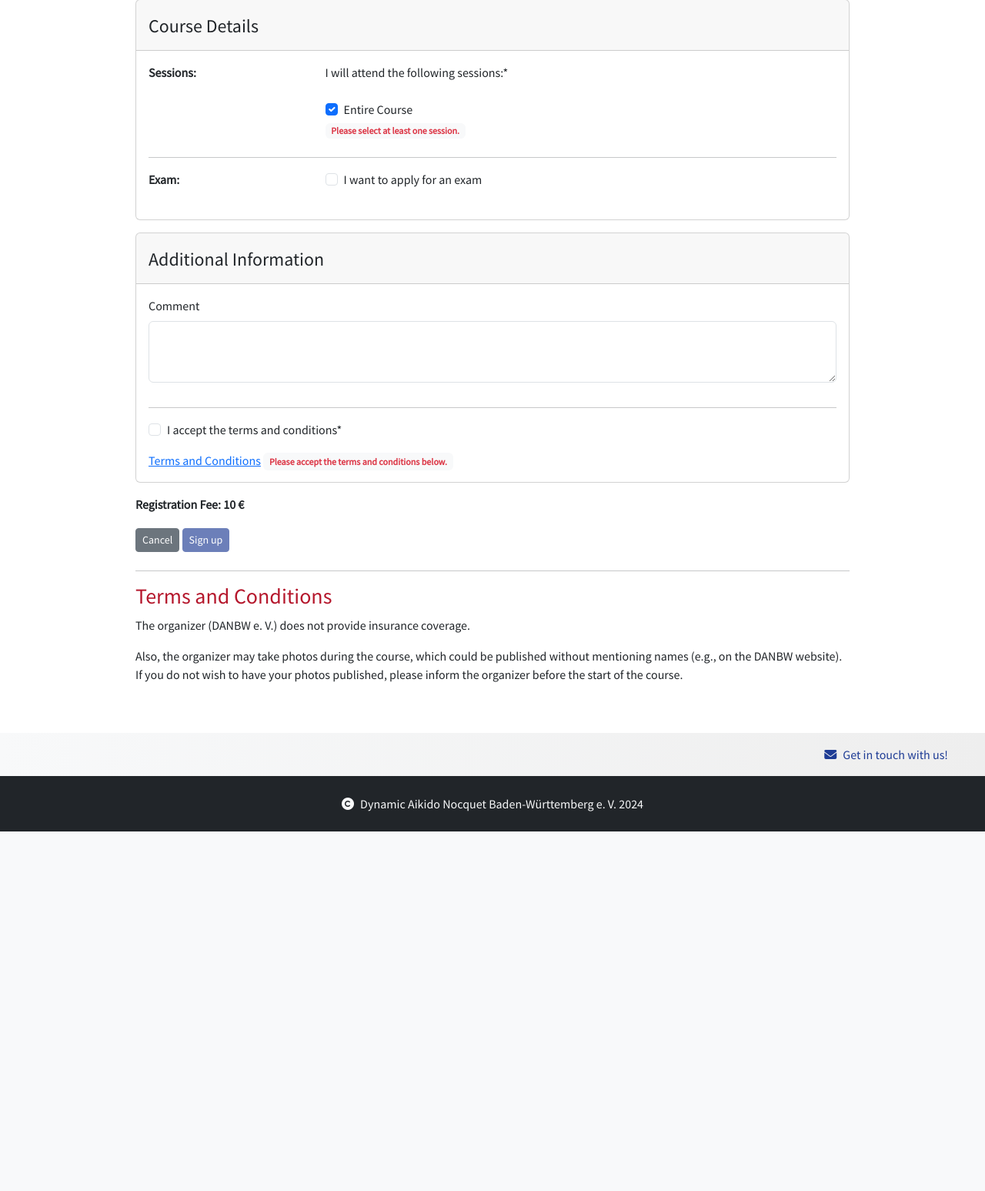
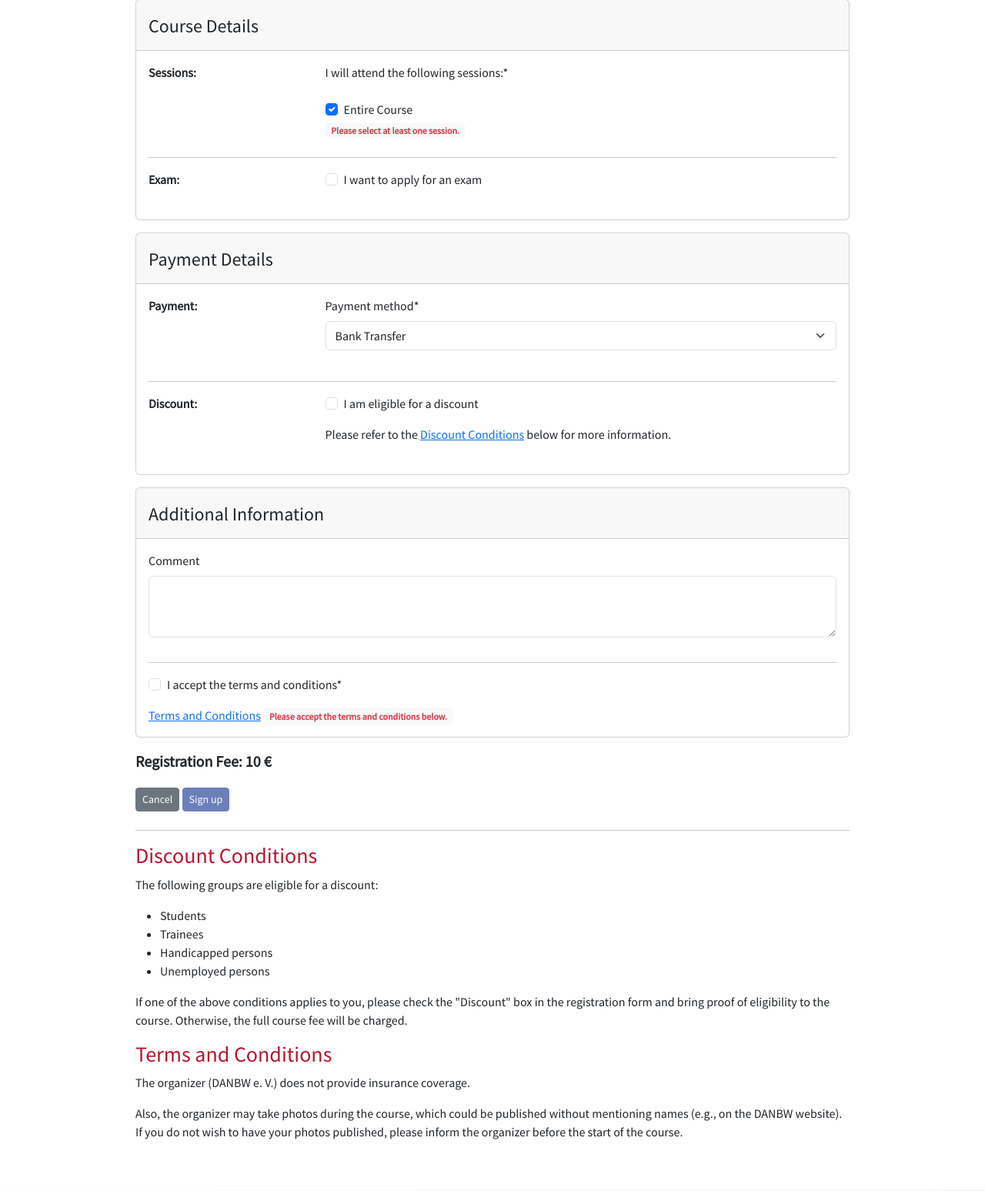
Before and after one commit to nacht-falter/aikido-course-website-django, a Django app: a page that uses templates/register_course.html in a window 1280 px wide. Shown: the part 863-2410 px from the top of the page at 77% size. Before the commit the page ends 1943 px from the top, so only its background shows below. Run offline with Django 3.2, Linux system fonts and the light colour scheme; tables that the repository leaves empty hold one stand-in row (values such as "Sample post"); data that the repository does not hold is empty; some libraries are stand-ins or nearby versions.

Commit message:
Add discount and payment methods to course registrations
Adjust models, forms and views to handle discounts and payment methods
for course registrations, including different fees for cash payments
and bank transfers.

Update admin interface to show the new fields.

Update registration_form.js to handle the new fields.

```diff
--- a/course_registration/forms.py
+++ b/course_registration/forms.py
@@ -30,13 +30,18 @@ class UserCourseRegistrationForm(forms.ModelForm):
     exam = forms.BooleanField(
         required=False, label="I want to apply for an exam")
 
+    discount = forms.BooleanField(
+        required=False, label="I am eligible for a discount")
+
     class Meta:
         model = UserCourseRegistration
         fields = [
             "selected_sessions",
             "exam",
+            "payment_method",
+            "discount",
+            "comment",
             "accept_terms",
-            "comment",
         ]
 
 
@@ -60,6 +65,9 @@ class GuestCourseRegistrationForm(forms.ModelForm):
     exam = forms.BooleanField(
         required=False, label="I want to apply for an exam")
 
+    discount = forms.BooleanField(
+            required=False, label="I am eligible for a discount")
+
     class Meta:
         model = GuestCourseRegistration
         fields = [
@@ -70,8 +78,10 @@ class GuestCourseRegistrationForm(forms.ModelForm):
             "dojo",
             "grade",
             "exam",
+            "payment_method",
+            "discount",
+            "comment",
             "accept_terms",
-            "comment",
         ]
 
 
--- a/course_registration/models.py
+++ b/course_registration/models.py
@@ -25,7 +25,17 @@ from django.utils.text import slugify
     ROKUDAN,
 ) = range(13)
 
+(
+    BANK,
+    CASH,
+) = range(2)
+
 PAYMENT_STATUS = ((0, "Unpaid"), (1, "Paid"))
+
+PAYMENT_METHODS = [
+    (BANK, "Bank Transfer"),
+    (CASH, "Cash"),
+]
 
 EXAM_GRADE_CHOICES = [
     (SIXTH_KYU, "7th Kyu ⚪️"),
@@ -58,6 +68,7 @@ DOJO_CHOICES = [
     ("AVF", "Aikido Verein Freiburg"),
     ("TVD", "Turnverein Denzlingen"),
 ]
+
 
 class Course(models.Model):
     """Represents a course a user can sign up for"""
@@ -103,6 +114,7 @@ class InternalCourse(Course):
     organizer = models.CharField(max_length=200, blank=True, default="DANBW")
     course_fee = models.IntegerField()
     course_fee_cash = models.IntegerField()
+    discount_percentage = models.IntegerField(default=100)
 
 
 class ExternalCourse(Course):
@@ -122,7 +134,8 @@ class CourseSession(models.Model):
     date = models.DateField()
     start_time = models.TimeField()
     end_time = models.TimeField()
-    session_fee = models.IntegerField(default=10)
+    session_fee = models.IntegerField(default=0)
+    session_fee_cash = models.IntegerField(default=0)
 
     def __str__(self):
         return self.title
@@ -154,8 +167,10 @@ class UserCourseRegistration(models.Model):
     exam_passed = models.BooleanField(null=True)
     grade_updated = models.BooleanField(default=False)
     accept_terms = models.BooleanField(default=False)
+    discount = models.BooleanField(default=False)
     final_fee = models.IntegerField(default=0)
     payment_status = models.IntegerField(choices=PAYMENT_STATUS, default=0)
+    payment_method = models.IntegerField(choices=PAYMENT_METHODS, default=0)
     comment = models.TextField(blank=True)
 
     class Meta:
@@ -175,7 +190,7 @@ class UserCourseRegistration(models.Model):
         else:
             for session in selected_sessions:
                 final_fee += session.session_fee
-        return final_fee
+        return final_fee * course.discount_percentage / 100
 
     def set_exam(self, user):
         if self.exam:
@@ -196,14 +211,17 @@ class GuestCourseRegistration(models.Model):
     selected_sessions = models.ManyToManyField(CourseSession, blank=False)
     registration_date = models.DateTimeField(auto_now_add=True)
     dojo = models.CharField(max_length=3, choices=DOJO_CHOICES, blank=False)
-    grade = models.IntegerField(choices=GRADE_CHOICES, default=RED_BELT, blank=False)
+    grade = models.IntegerField(
+        choices=GRADE_CHOICES, default=RED_BELT, blank=False)
     exam = models.BooleanField(default=False)
     exam_grade = models.IntegerField(
         choices=EXAM_GRADE_CHOICES, blank=True, null=True
     )
     accept_terms = models.BooleanField(default=False)
+    discount = models.BooleanField(default=False)
     final_fee = models.IntegerField(default=0)
     payment_status = models.IntegerField(choices=PAYMENT_STATUS, default=0)
+    payment_method = models.IntegerField(choices=PAYMENT_METHODS, default=0)
     comment = models.TextField(blank=True)
 
     class Meta:
@@ -223,7 +241,7 @@ class GuestCourseRegistration(models.Model):
         else:
             for session in selected_sessions:
                 final_fee += session.session_fee
-        return final_fee
+        return final_fee * course.discount_percentage / 100
 
     def set_exam(self):
         if self.exam:
--- a/course_registration/views.py
+++ b/course_registration/views.py
@@ -19,16 +19,16 @@ from .models import (Category, ExternalCourse, InternalCourse, Page,
 from .utils import send_registration_confirmation
 
 CURRENT_DATE = date.today()
-ALL_COURSES = list(InternalCourse.objects.all()) + \
-    list(ExternalCourse.objects.all())
 
 
 class HomePage(View):
     """Displays the home page"""
 
     def get(self, request):
+        all_courses = list(InternalCourse.objects.all()) + \
+            list(ExternalCourse.objects.all())
         upcoming_courses = [
-            course for course in ALL_COURSES if course.end_date >= CURRENT_DATE
+            course for course in all_courses if course.end_date >= CURRENT_DATE
         ]
         upcoming_registrations = []
         if request.user.is_authenticated:
@@ -111,7 +111,9 @@ class CourseList(View):
     """Displays a list of all internal and external courses"""
 
     def get(self, request):
-        course_list = sorted(ALL_COURSES, key=lambda course: course.start_date)
+        all_courses = list(InternalCourse.objects.all()) + \
+            list(ExternalCourse.objects.all())
+        course_list = sorted(all_courses, key=lambda course: course.start_date)
 
         return render(
             request,
@@ -127,7 +129,10 @@ class RegisterCourse(View):
 
     def prepare_course_data(self, course):
         """Prepares data to be passed to the template"""
-        course_data = {"course_fee": course.course_fee}
+        course_data = {"course_fee": course.course_fee,
+                       "course_fee_cash": course.course_fee_cash,
+                       "discount_percentage": course.discount_percentage
+                       }
         counter = 0
         for session in course.sessions.all():
             course_data[f"session_{counter}_fee"] = session.session_fee
@@ -339,7 +344,10 @@ class UpdateUserCourseRegistration(LoginRequiredMixin, View):
 
     def prepare_course_data(self, course):
         """Prepares data to be passed to the template"""
-        course_data = {"course_fee": course.course_fee}
+        course_data = {"course_fee": course.course_fee,
+                       "course_fee_cash": course.course_fee_cash,
+                       "discount_percentage": course.discount_percentage
+                       }
         counter = 0
         for session in course.sessions.all():
             course_data[f"session_{counter}_fee"] = session.session_fee
--- a/static/js/registration_form.js
+++ b/static/js/registration_form.js
@@ -34,17 +34,26 @@ function checkEntireCourseCheckbox() {
  */
 function calculateFinalFee(courseData) {
   let finalFee = 0;
+  let paymentMethod = paymentMethodSelect.value;
   if (entireCourseCheckbox.checked) {
-    finalFee = courseData.course_fee;
+    finalFee =
+      paymentMethod == 0 ? courseData.course_fee : courseData.course_fee_cash;
   } else {
     let i = 0;
     for (let checkbox of sessionsCheckboxes) {
       if (checkbox.checked) {
-        let sessionFee = courseData[`session_${i}_fee`];
+        let sessionFee =
+          paymentMethod == 0
+            ? courseData[`session_${i}_fee`]
+            : courseData[`session_${i}_fee_cash`];
         finalFee += sessionFee;
       }
       i++;
     }
+  }
+
+  if (discountCheckbox.checked) {
+    finalFee *= courseData.discount_percentage / 100;
   }
   finalFeeDisplay.innerText = finalFee;
 }
@@ -82,7 +91,7 @@ function disableSubmitButton() {
  * Hide exam section if grade is above 1st Kyu
  */
 function checkGrade() {
-  if (grade.value > 5) {
+  if (gradeSelect.value > 5) {
     examSection.style.display = "none";
   } else {
     examSection.style.display = "flex";
@@ -103,16 +112,22 @@ const acceptTermsCheckbox = document.getElementById("id_accept_terms");
 const submitButton = document.getElementById("submit-button");
 const sessionMsg = document.getElementById("session-validation-msg");
 const termsMsg = document.getElementById("terms-validation-msg");
-const grade = document.getElementById("id_grade");
+const gradeSelect = document.getElementById("id_grade");
 const examSection = document.getElementById("exam-section");
+const discountCheckbox = document.getElementById("id_discount");
+const paymentMethodSelect = document.getElementById("id_payment_method");
 
 // Add event listeners:
 entireCourseCheckbox.addEventListener("click", checkSessionCheckboxes);
 for (let checkbox of sessionsCheckboxes) {
   checkbox.addEventListener("click", checkEntireCourseCheckbox);
 }
+discountCheckbox.addEventListener("click", checkEntireCourseCheckbox);
+paymentMethodSelect.addEventListener("change", checkEntireCourseCheckbox);
 acceptTermsCheckbox.addEventListener("click", disableSubmitButton);
-grade.addEventListener("change", checkGrade);
+if (gradeSelect) {
+  gradeSelect.addEventListener("change", checkGrade);
+}
 
 // Initial checks:
 checkEntireCourseCheckbox();
--- a/templates/register_course.html
+++ b/templates/register_course.html
@@ -19,6 +19,16 @@
     <button id="submit-button" class="btn btn-sm btn-primary disabled" type="submit">Sign up</button>
   </form>
   <hr class="mt-4">
+  <h3 id="discount-conditions">Discount Conditions</h3>
+  <p>The following groups are eligible for a discount:</p>
+  <ul>
+    <li>Students</li>
+    <li>Trainees</li>
+    <li>Handicapped persons</li>
+    <li>Unemployed persons</li>
+  </ul>
+  <p>If one of the above conditions applies to you, please check the "Discount" box in the registration form and bring proof of
+  eligibility to the course. Otherwise, the full course fee will be charged.</p>
   <h3 id="terms-and-conditions">Terms and Conditions</h3>
   <p>The organizer (DANBW e. V.) does not provide insurance coverage.</p>
   <p>Also, the organizer may take photos during the course, which could be published without mentioning names (e.g., on
--- a/templates/registration_form.html
+++ b/templates/registration_form.html
@@ -72,6 +72,32 @@
 
   <div class="card mb-3">
     <div class="card-header">
+      <h4 class="card-title">Payment Details</h4>
+    </div>
+    <div class="card-body">
+      <div class="row">
+        <div class="col-3 mb-2">
+          <strong>Payment:</strong>
+        </div>
+        <div class="col-9 mb-2">
+          {{ form.payment_method|as_crispy_field }}
+        </div>
+      </div>
+      <hr>
+      <div class="row">
+        <div class="col-3 mb-2">
+          <strong>Discount:</strong>
+        </div>
+        <div class="col-9 mb-2">
+          {{ form.discount|as_crispy_field }}
+          <p>Please refer to the <a href="#discount-conditions">Discount Conditions</a> below for more information.</p>
+        </div>
+      </div>
+    </div>
+  </div>
+
+  <div class="card mb-3">
+    <div class="card-header">
       <h4 class="card-title">Additional Information</h4>
     </div>
     <div class="card-body">
@@ -88,7 +114,7 @@
       </div>
     </div>
   </div>
-  <div class="col-12 mb-3">
+  <div class="col-12 mb-3 fs-5">
     <strong>Registration Fee: <span id="final-fee-display">0</span> €</strong>
   </div>
 </div>
```
Also changed, not shown: course_registration/admin.py (+9 -0 lines), course_registration/migrations/0055_internalcourse_discount_percentage.py (added), course_registration/migrations/0056_guestcourseregistration_discount_and_more.py (added), course_registration/migrations/0057_remove_internalcourse_discount_percentage_and_more.py (added), course_registration/migrations/0058_alter_internalcourse_discount_rate.py (added), course_registration/migrations/0059_alter_internalcourse_discount_rate.py (added), course_registration/migrations/0060_guestcourseregistration_payment_method_and_more.py (added), course_registration/migrations/0061_coursesession_session_fee_cash_and_more.py (added), course_registration/migrations/0062_remove_internalcourse_discount_rate_and_more.py (added), course_registration/migrations/0063_alter_guestcourseregistration_payment_method_and_more.py (added).
